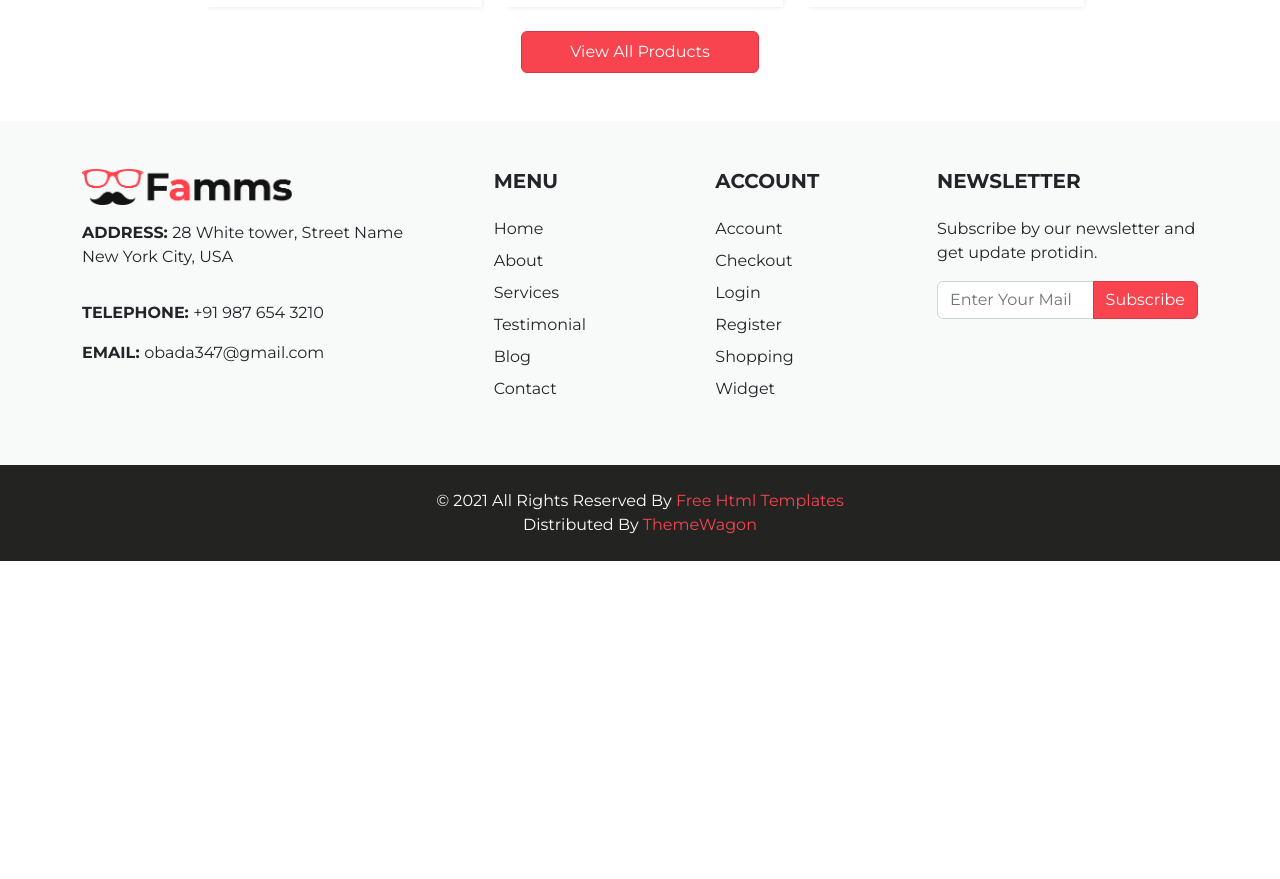
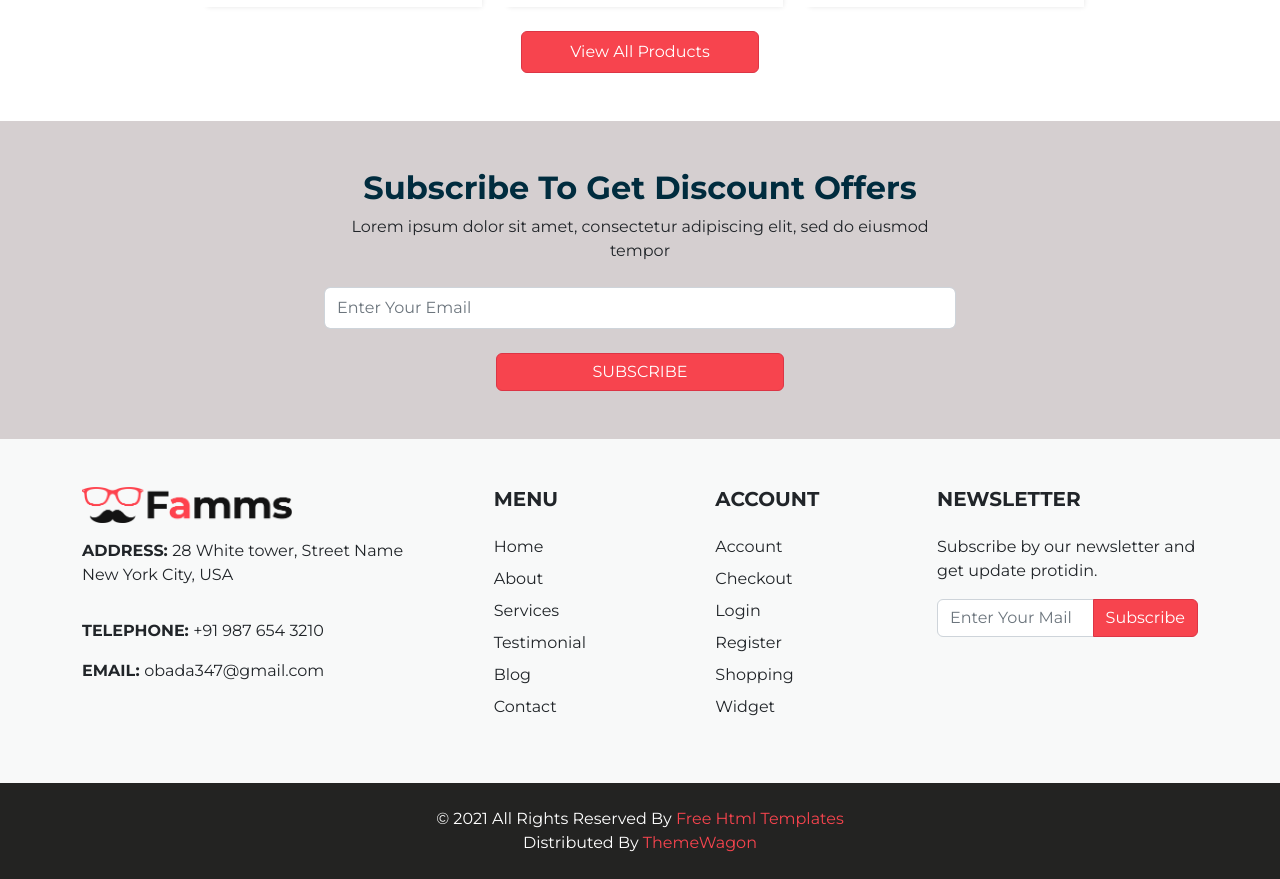
Before and after one commit to Obaadz/Famms-Template, a Next.js app: page / in a window 1280 px wide. Shown: the part 2820-3699 px from the top of the page. Before the commit the page ends 3381 px from the top, so only its background shows below. Built offline with nearby package versions, Linux system fonts and the light colour scheme.

Commit message:
feat: Finish subscribe section

```diff
--- /dev/null
+++ b/components/subscribe/index.tsx
@@ -0,0 +1,32 @@
+import { FC } from "react";
+import { Form } from "react-bootstrap";
+import CustomButton from "../CustomButton";
+import styles from "./subscribe.module.css";
+
+const SubscribeSection: FC = () => {
+  return (
+    <section className={` py-5 px-2 d-flex flex-column ${styles.subscribe}`}>
+      <div className="col-sm-12 col-md-6 mx-auto text-center">
+        <h5 className="fs-2 fw-bold">Subscribe To Get Discount Offers</h5>
+        <p>
+          Lorem ipsum dolor sit amet, consectetur adipiscing elit, sed do
+          eiusmod tempor
+        </p>
+        <Form>
+          <Form.Group className="my-4" controlId="formBasicEmail">
+            <Form.Control
+              className="py-2"
+              type="email"
+              placeholder="Enter Your Email"
+            />
+          </Form.Group>
+          <CustomButton className="px-5 text-uppercase">
+            <span className="px-5">Subscribe</span>
+          </CustomButton>
+        </Form>
+      </div>
+    </section>
+  );
+};
+
+export default SubscribeSection;
--- /dev/null
+++ b/components/subscribe/subscribe.module.css
@@ -0,0 +1,7 @@
+.subscribe {
+  background-color: #d5cfd0;
+}
+
+.subscribe h5 {
+  color: #002c3e;
+}
--- a/pages/index.tsx
+++ b/pages/index.tsx
@@ -1,9 +1,10 @@
 import type { NextPage } from "next";
+import MainLayout from "../layouts/MainLayout";
+import LandingSection from "../components/landing";
+import WhyShopSection from "../components/why_shop";
 import ArrivalSection from "../components/arrival";
-import LandingSection from "../components/landing";
 import ProductsListSection from "../components/products_list";
-import WhyShopSection from "../components/why_shop";
-import MainLayout from "../layouts/MainLayout";
+import SubscribeSection from "../components/subscribe";
 
 const LIMIT_NUMBER_OF_PRODUCTS = 9;
 
@@ -15,6 +16,7 @@ const Home: NextPage = () => {
         <WhyShopSection />
         <ArrivalSection />
         <ProductsListSection productsLimit={LIMIT_NUMBER_OF_PRODUCTS} />
+        <SubscribeSection />
       </main>
     </MainLayout>
   );
```
